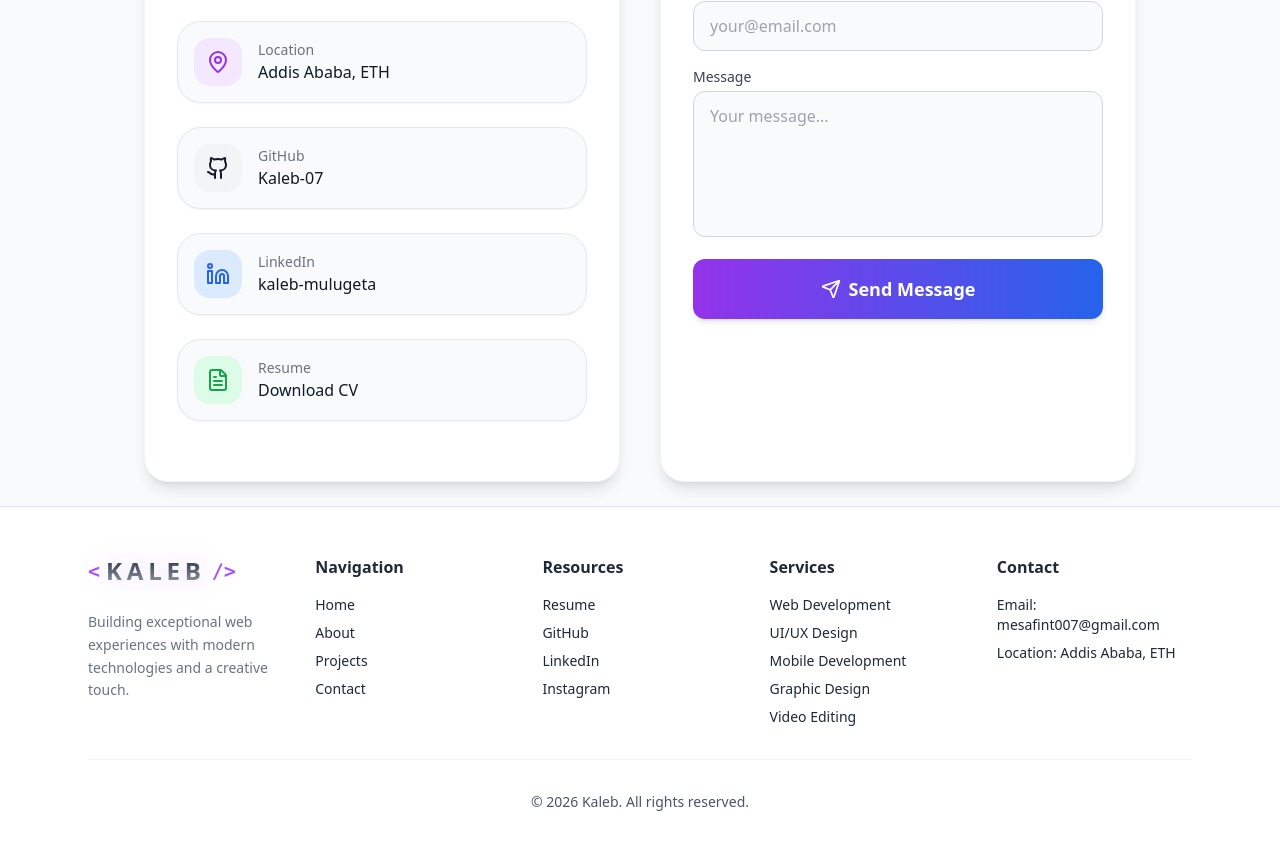
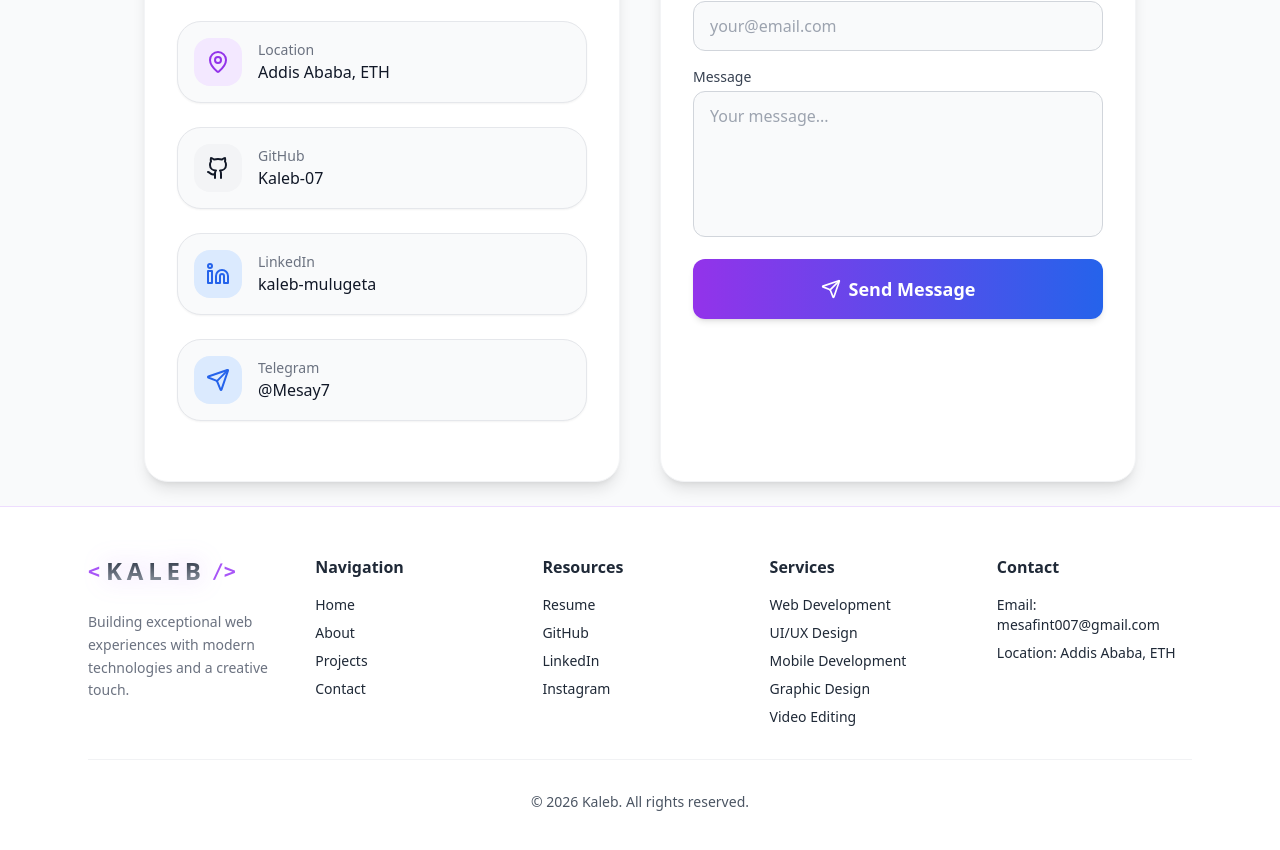
Before and after one commit to Kaleb-07/KalebDev, a React (Vite) app: page / in a window 1280 px wide. Shown: the part 4415-5265 px from the top of the page. Built offline with nearby package versions, Linux system fonts and the light colour scheme.

Commit message:
updating the footer

```diff
--- a/src/components/Footer/Footer.jsx
+++ b/src/components/Footer/Footer.jsx
@@ -75,6 +75,8 @@ export default function Footer() {
                                 <li key={res.name}>
                                     <a
                                         href={res.href}
+                                        target="_blank"
+                                        rel="noopener noreferrer"
                                         className="relative hover:text-purple-500 dark:hover:text-purple-400 transition-colors after:absolute after:left-0 after:-bottom-1 after:h-[2px] after:bg-purple-500 dark:after:bg-purple-400 after:w-0 hover:after:w-full after:transition-all after:duration-300"
                                     >
                                         {res.name}
--- a/src/pages/Contact/Contact.jsx
+++ b/src/pages/Contact/Contact.jsx
@@ -164,21 +164,22 @@ export default function Contact() {
                                 </div>
                             </a>
 
-                            {/* Resume */}
+                            {/* Telegram */}
                             <a
-                                href={cvFile}
-                                download="KalebMulugetaCV.pdf"
-                                className="flex items-center gap-4 p-4 rounded-3xl border border-gray-200 dark:border-gray-700 bg-gray-50 dark:bg-gray-700/50 hover:border-green-600 transition shadow-sm hover:shadow-md group"
+                                href="https://t.me/Mesay7"
+                                target="_blank"
+                                rel="noopener noreferrer"
+                                className="flex items-center gap-4 p-4 rounded-3xl border border-gray-200 dark:border-gray-700 bg-gray-50 dark:bg-gray-700/50 hover:border-blue-500 transition shadow-sm hover:shadow-md group"
                             >
-                                <div className="w-12 h-12 bg-green-100 dark:bg-green-600 rounded-2xl flex items-center justify-center group-hover:scale-110 transition-transform">
-                                    <FileText className="text-green-600 dark:text-white" />
+                                <div className="w-12 h-12 bg-blue-100 dark:bg-blue-600 rounded-2xl flex items-center justify-center group-hover:scale-110 transition-transform">
+                                    <Send className="text-blue-600 dark:text-white" />
                                 </div>
                                 <div>
                                     <p className="text-sm text-gray-500 dark:text-gray-400">
-                                        Resume
+                                        Telegram
                                     </p>
                                     <p className="text-gray-900 dark:text-white font-medium">
-                                        Download CV
+                                        @Mesay7
                                     </p>
                                 </div>
                             </a>
```
